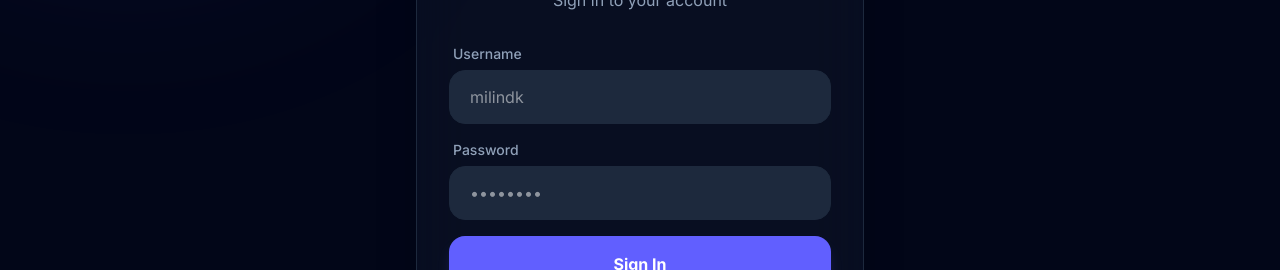
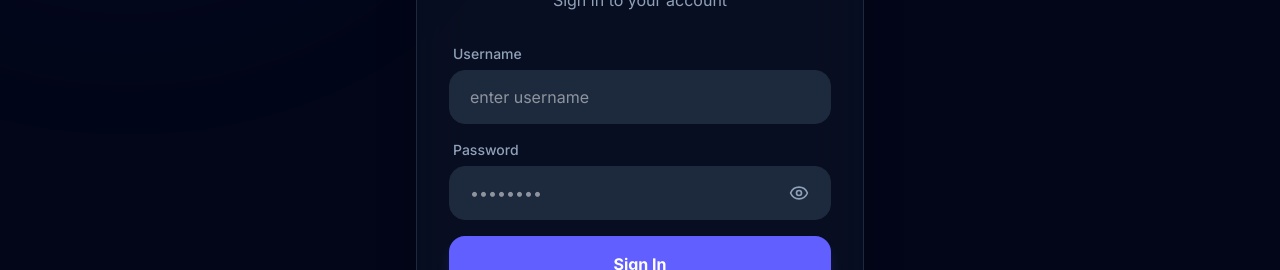
Before and after one commit to siddheshkshirsagar008-gif/QuizNova, a React (Vite) app: page / in a window 1280 px wide. Shown: the part 606-876 px from the top of the page. Built offline with nearby package versions, Linux system fonts and the light colour scheme.

Commit message:
feat: Add Gemini API key visibility toggle
Implement functionality to toggle the visibility of the Gemini API key input field, enhancing user privacy and convenience.

```diff
--- a/src/App.tsx
+++ b/src/App.tsx
@@ -43,7 +43,9 @@ import {
   RefreshCw,
   Database,
   ShieldCheck,
-  Sparkles
+  Sparkles,
+  Eye,
+  EyeOff
 } from 'lucide-react';
 import { motion, AnimatePresence } from 'motion/react';
 import { useDropzone } from 'react-dropzone';
@@ -285,13 +287,20 @@ const SettingsModal = ({
                         <div className="relative">
                           <Key className="absolute left-4 top-1/2 -translate-y-1/2 w-4 h-4 text-slate-500" />
                           <input
-                            type="password"
+                            type={showKey ? "text" : "password"}
                             value={key}
                             onChange={(e) => setKey(e.target.value)}
                             placeholder="Enter your API key"
                             className={cn("w-full border rounded-xl pl-11 pr-12 py-3 focus:outline-none focus:ring-2 transition-all text-sm", inputBg, borderColor, textColor, `focus:ring-${accentColor}-500`)}
                           />
                           <div className="absolute right-4 top-1/2 -translate-y-1/2 flex items-center gap-2">
+                            <button
+                              type="button"
+                              onClick={() => setShowKey(!showKey)}
+                              className="p-1 hover:bg-slate-700/50 rounded-md transition-colors"
+                            >
+                              {showKey ? <EyeOff className="w-4 h-4 text-slate-500" /> : <Eye className="w-4 h-4 text-slate-500" />}
+                            </button>
                             <span className={cn("text-[10px] font-bold uppercase tracking-wider px-2 py-0.5 rounded", key ? "text-emerald-500 bg-emerald-500/10" : "text-slate-500 bg-slate-500/10")}>
                               {key ? "Active" : "Inactive"}
                             </span>
@@ -626,6 +635,7 @@ const AuthScreen = ({ onLogin, isDark, accentColor }: { onLogin: (user: any) =>
   const [isResending, setIsResending] = useState(false);
   const [error, setError] = useState<string | null>(null);
   const [successMessage, setSuccessMessage] = useState<string | null>(null);
+  const [showPassword, setShowPassword] = useState(false);
 
   const handleLogin = async (e: React.FormEvent) => {
     e.preventDefault();
@@ -834,19 +844,28 @@ const AuthScreen = ({ onLogin, isDark, accentColor }: { onLogin: (user: any) =>
                 value={username}
                 onChange={(e) => setUsername(e.target.value)}
                 className={cn("w-full px-5 py-3.5 rounded-2xl border focus:outline-none focus:ring-2 transition-all", inputBg, borderColor, textColor, `focus:ring-${accentColor}-500`)}
-                placeholder="milindk"
+                placeholder="enter username"
               />
             </div>
             <div>
               <label className={cn("block text-sm font-medium mb-1.5 ml-1", subTextColor)}>Password</label>
+              <div className="relative">
                 <input
-                type="password"
+                  type={showPassword ? "text" : "password"}
                   required
                   value={password}
                   onChange={(e) => setPassword(e.target.value)}
-                className={cn("w-full px-5 py-3.5 rounded-2xl border focus:outline-none focus:ring-2 transition-all", inputBg, borderColor, textColor, `focus:ring-${accentColor}-500`)}
+                  className={cn("w-full px-5 py-3.5 rounded-2xl border focus:outline-none focus:ring-2 transition-all pr-12", inputBg, borderColor, textColor, `focus:ring-${accentColor}-500`)}
                   placeholder="••••••••"
                 />
+                <button
+                  type="button"
+                  onClick={() => setShowPassword(!showPassword)}
+                  className="absolute right-4 top-1/2 -translate-y-1/2 p-1.5 hover:bg-slate-500/10 rounded-xl transition-colors"
+                >
+                  {showPassword ? <EyeOff className="w-5 h-5 text-slate-400" /> : <Eye className="w-5 h-5 text-slate-400" />}
+                </button>
+              </div>
             </div>
             <button
               type="submit"
@@ -983,19 +1002,28 @@ const AuthScreen = ({ onLogin, isDark, accentColor }: { onLogin: (user: any) =>
                 value={username}
                 onChange={(e) => setUsername(e.target.value)}
                 className={cn("w-full px-5 py-3.5 rounded-2xl border focus:outline-none focus:ring-2 transition-all", inputBg, borderColor, textColor, `focus:ring-${accentColor}-500`)}
-                placeholder="milindk"
+                placeholder="enter username"
               />
             </div>
             <div>
               <label className={cn("block text-sm font-medium mb-1.5 ml-1", subTextColor)}>Password</label>
+              <div className="relative">
                 <input
-                type="password"
+                  type={showPassword ? "text" : "password"}
                   required
                   value={password}
                   onChange={(e) => setPassword(e.target.value)}
-                className={cn("w-full px-5 py-3.5 rounded-2xl border focus:outline-none focus:ring-2 transition-all", inputBg, borderColor, textColor, `focus:ring-${accentColor}-500`)}
+                  className={cn("w-full px-5 py-3.5 rounded-2xl border focus:outline-none focus:ring-2 transition-all pr-12", inputBg, borderColor, textColor, `focus:ring-${accentColor}-500`)}
                   placeholder="••••••••"
                 />
+                <button
+                  type="button"
+                  onClick={() => setShowPassword(!showPassword)}
+                  className="absolute right-4 top-1/2 -translate-y-1/2 p-1.5 hover:bg-slate-500/10 rounded-xl transition-colors"
+                >
+                  {showPassword ? <EyeOff className="w-5 h-5 text-slate-400" /> : <Eye className="w-5 h-5 text-slate-400" />}
+                </button>
+              </div>
             </div>
             <button
               type="submit"
```
Lines whose indentation alone changed are shown as unchanged.
